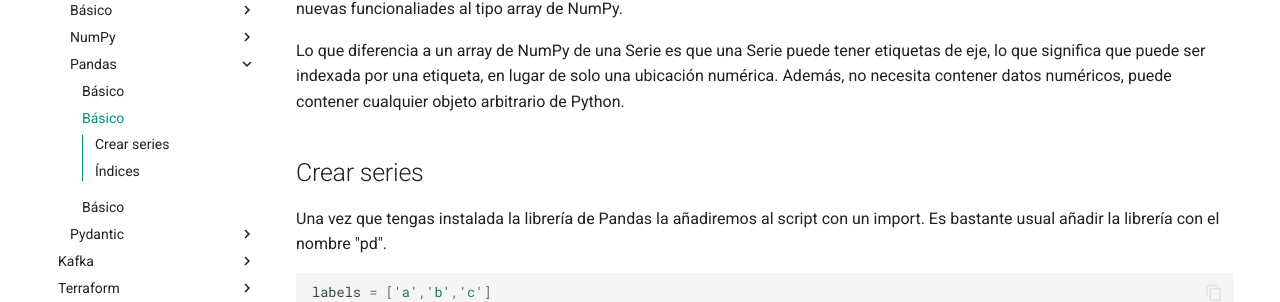
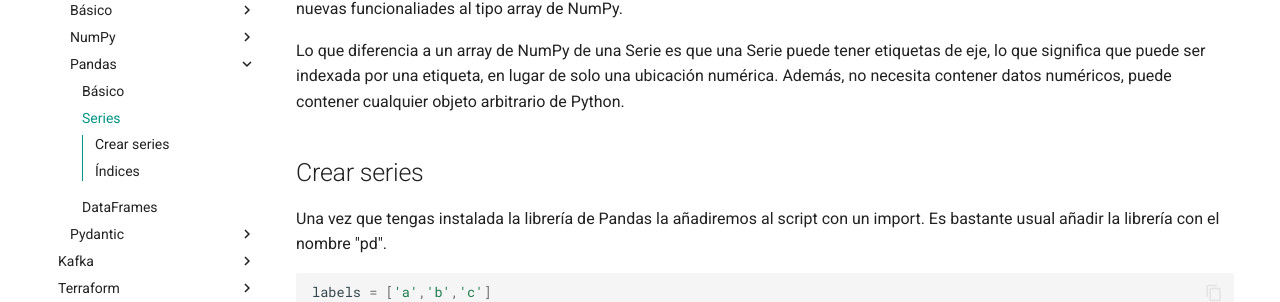
Before and after one commit to DaviidAM/Blog, an MkDocs documentation site: the page built from docs/Python/Pandas/02 - series.md, in a window 1280 px wide. Shown: the part 209-511 px from the top of the page. Built offline with MkDocs 1.6.1 and Material for MkDocs 9.7.7, drawn with Linux system fonts in a browser that asks for light colours; some of the changed lines change nothing that is shown.

Commit message:
fix index

```diff
--- a/mkdocs.yml
+++ b/mkdocs.yml
@@ -63,8 +63,8 @@
               - "Python/NumPy/04 - operations.md"
           - Pandas:
               - Básico: "Python/Pandas/01 - basic.md"
-              - Básico: "Python/Pandas/02 - series.md"
-              - Básico: "Python/Pandas/03 - dataframes.md"
+              - Series: "Python/Pandas/02 - series.md"
+              - DataFrames: "Python/Pandas/03 - dataframes.md"
           - Pydantic:
               - "Python/pydantic/01 - modelos.md"
       - Kafka:
```
